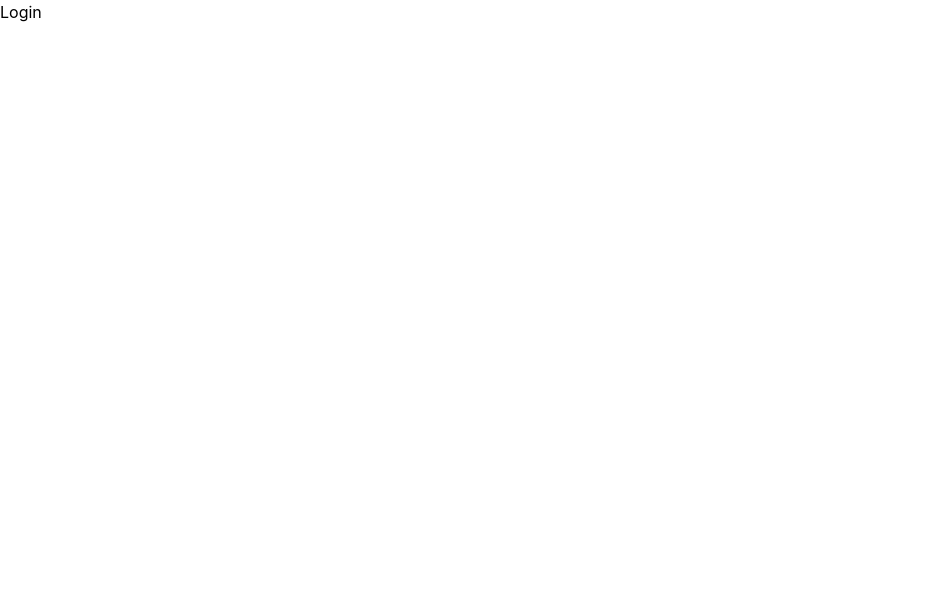
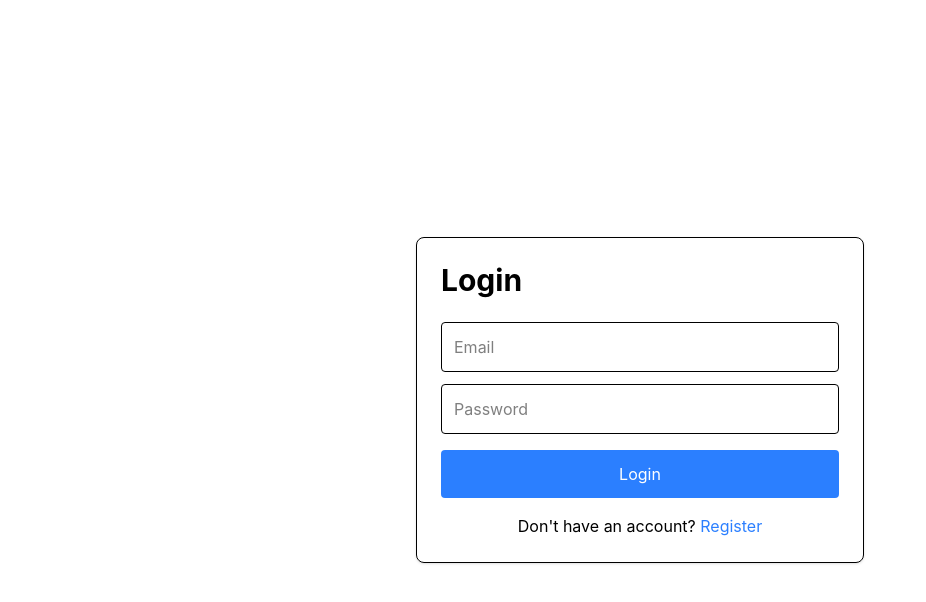
Before and after one commit to ramrohith999/youtube-clone, a React app in the folder frontend/: page /login in a window 1280 px wide. Shown: the top 602 px of the page, without its empty margins (0-926 px from the left). Built offline with nearby package versions, Linux system fonts and the light colour scheme; the HTML template or start-up script is replaced by a standard one.

Commit message:
added login page

```diff
--- a/frontend/src/pages/Login.jsx
+++ b/frontend/src/pages/Login.jsx
@@ -1,9 +1,99 @@
-const Login=()=>{
-    return(
-        <div>
-            Login
-        </div>
-    )
-}
+import { useState } from "react";
+import { Link, useNavigate } from "react-router-dom";
+
+import { useDispatch } from "react-redux";
+
+import { loginUser } from "../services/authService";
+
+import {
+  loginSuccess,
+} from "../features/auth/authSlice";
+
+const Login = () => {
+  const dispatch = useDispatch();
+
+  const navigate = useNavigate();
+
+  const [email, setEmail] =
+    useState("");
+
+  const [password, setPassword] =
+    useState("");
+
+  const handleSubmit = async (e) => {
+    e.preventDefault();
+
+    try {
+      const data =
+        await loginUser({
+          email,
+          password,
+        });
+
+      dispatch(
+        loginSuccess(data)
+      );
+
+      navigate("/");
+    } catch (error) {
+      alert(
+        error.response?.data?.message ||
+          "Login Failed"
+      );
+    }
+  };
+
+  return (
+    <div className="min-h-screen flex items-center justify-center">
+
+      <form
+        onSubmit={handleSubmit}
+        className="w-full max-w-md border p-6 rounded-lg shadow"
+      >
+        <h1 className="text-3xl font-bold mb-6">
+          Login
+        </h1>
+
+        <input
+          type="email"
+          placeholder="Email"
+          value={email}
+          onChange={(e) =>
+            setEmail(e.target.value)
+          }
+          className="w-full border p-3 rounded mb-3"
+        />
+
+        <input
+          type="password"
+          placeholder="Password"
+          value={password}
+          onChange={(e) =>
+            setPassword(e.target.value)
+          }
+          className="w-full border p-3 rounded mb-4"
+        />
+
+        <button
+          className="w-full bg-blue-500 text-white py-3 rounded"
+        >
+          Login
+        </button>
+
+        <p className="mt-4 text-center">
+          Don't have an account?{" "}
+          <Link
+            to="/register"
+            className="text-blue-500"
+          >
+            Register
+          </Link>
+        </p>
+
+      </form>
+
+    </div>
+  );
+};
 
 export default Login;
```
